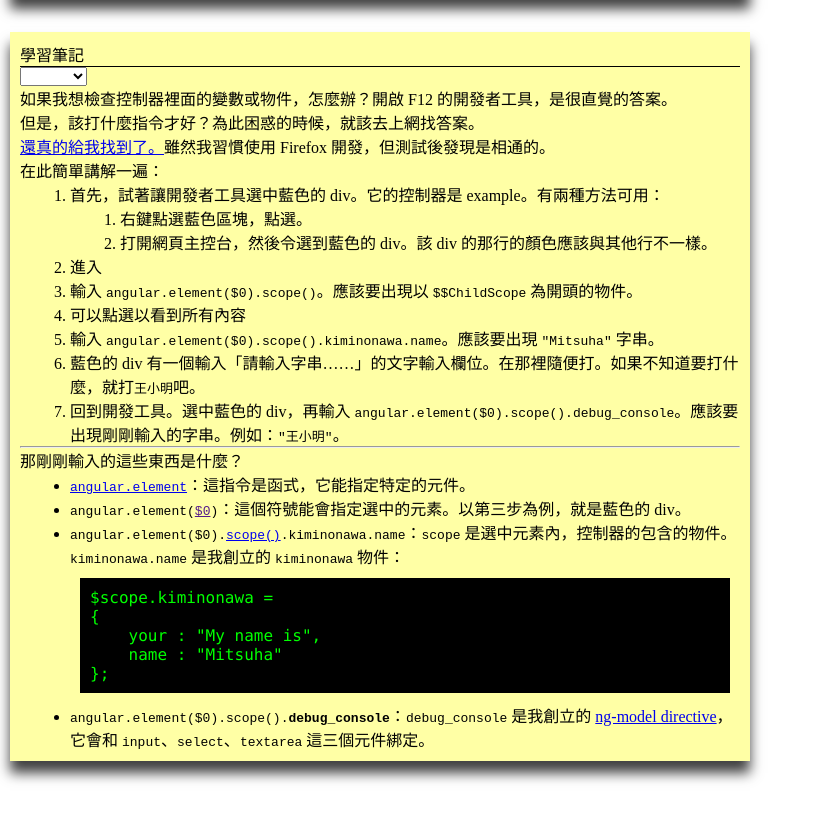
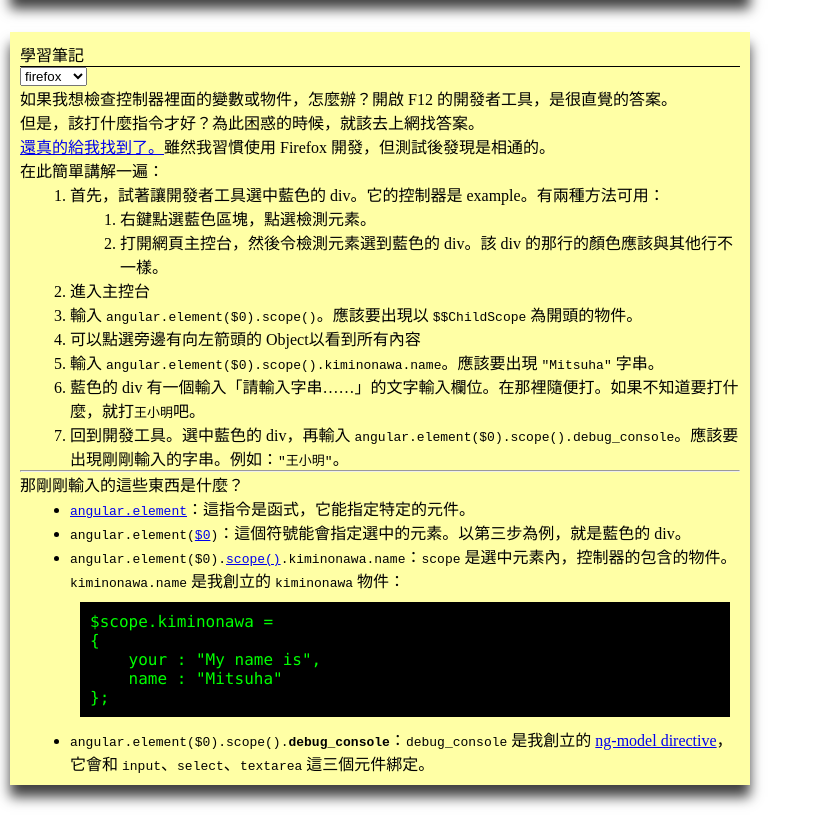
Before and after one commit to iigmir/angularjs-notes, a plain HTML site: page debug.html in a window 1280 px wide. Shown: the part 114-944 px from the top of the page, without its empty margins (0-821 px from the left). Before the commit the page ends 920 px from the top, so only its background shows below. Drawn offline with Linux system fonts and the light colour scheme.

Commit message:
Little fix

```diff
--- a/debug.html
+++ b/debug.html
@@ -34,7 +34,7 @@
             expand_1 : "旁邊有三角形的英文字母",
             zero_money:"https://developers.google.com/web/tools/chrome-devtools/console/command-line-reference#0_-_4"
         }];
-        $scope.browser = $scope.firefox;
+        //$scope.browser = $scope.firefox;
     });
     </script>
 </head>
@@ -44,7 +44,9 @@
         <h1>{{kiminonawa.your}} {{ debug_console }}</h1>
     </div>
     <div class="notes" ng-controller="devtool" >
-        <select ng-model="browser" ng-options="browser_noun.name for browser_noun in browser_noun">
+        <select ng-model="browser"
+        ng-init="browser=browser_noun[0]"
+        ng-options="browser_noun.name for browser_noun in browser_noun">
         </select>
         <p>如果我想檢查控制器裡面的變數或物件，怎麼辦？開啟 F12 的開發者工具，是很直覺的答案。</p>
         <p>但是，該打什麼指令才好？為此困惑的時候，就該去上網找答案。</p>
```
